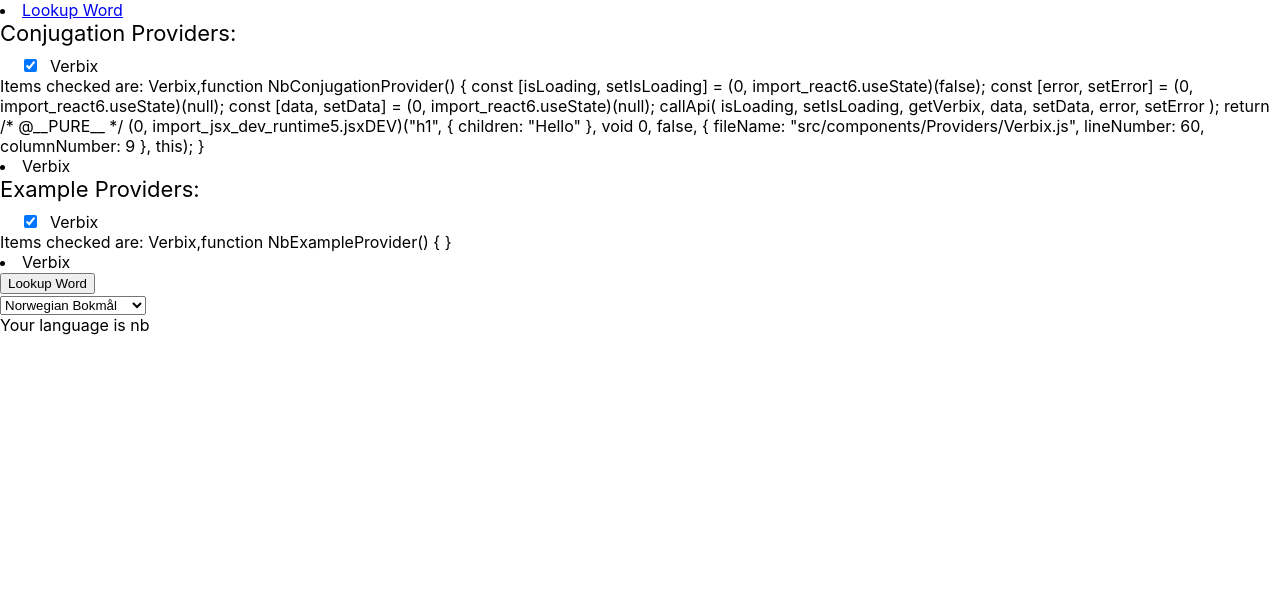
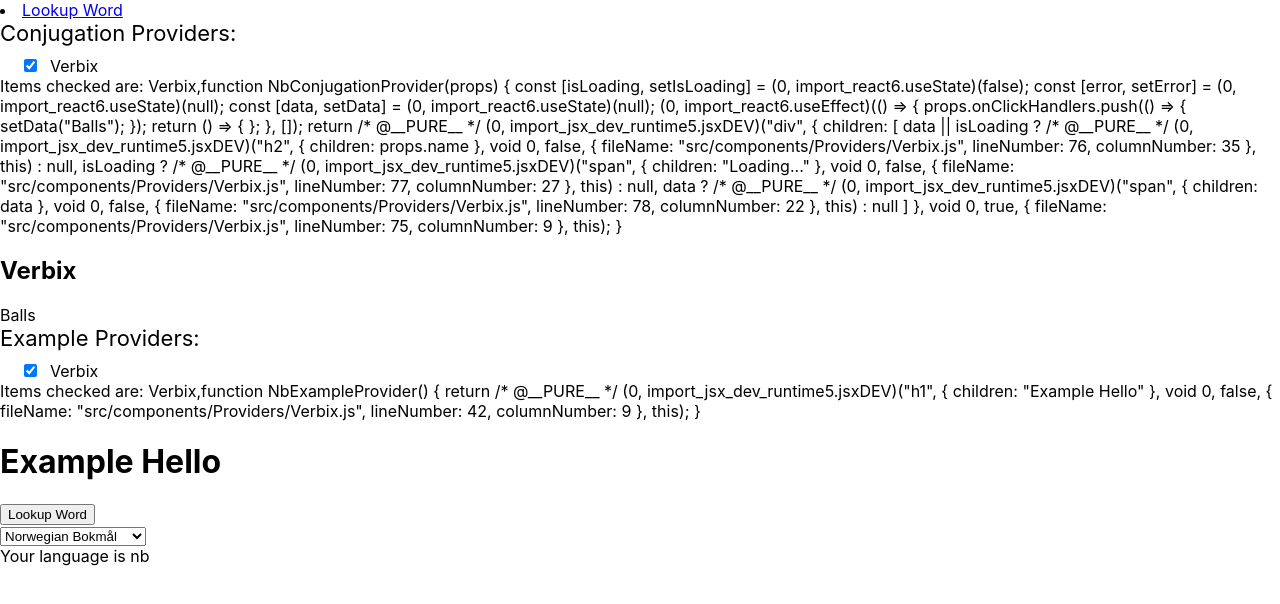
Before and after one commit to grantcurell/narjetas, a React (Create React App) app: page / in a window 1280 px wide. Both pictures are taken after a click on the button "Lookup Word". Shown: the top 604 px of the page. Built offline with nearby package versions, Linux system fonts and the light colour scheme.

Commit message:
Pre refactor

```diff
--- a/src/components/Providers/Provider.js
+++ b/src/components/Providers/Provider.js
@@ -5,27 +5,6 @@ import '../../styles/styles.css'
 export default function Provider(props) {
 
     const [checked, setChecked] = useState([Object.entries(props.Providers)]);
-    const [toggled, setToggle] = useState();
-
-    // Register an event handler such that when someone clicks the button
-    // "Lookup Word" in lookup word that this component takes action
-    // TODO - we need to untoggle for the next word
-    useEffect(() => {
-        props.onClickHandlers.push(() => {
-            setToggle(true); // TODO INVESTIGATE THIS WARNING
-            /*
-            TODO
-            1. Check which providers are checked
-            2. Render them based on what is checked
-            */
-            //Object.entries(props.Providers).forEach(
-
-            //);
-        });
-        return () => {
-          //alert("component is being removed from the DOM");
-        };
-    }, []);
 
     // Add/Remove checked item from list
     const handleCheck = (event) => {
@@ -42,31 +21,11 @@ export default function Provider(props) {
         checked.includes(item) ? "checked-item" : "not-checked-item";
 
     // If there are any checked items then print them
-    var checkedItems = checked.length
+    let checkedItems = checked.length
     ? checked.reduce((total, item) => {
         return total + ", " + item;
         })
     : "";
-
-    const addItem = (item) => {
-
-        // setCart is the state setter
-        // and it will tell the component to update its state.
-        // Via the magic that is the totality of Javascript, it
-        // will magically receive the previous state to this function
-        // We then use spread syntax to expand the previous array
-        // and add it with the item.
-        setCart((prev) => {
-            return [item, ...prev];
-        });
-    };
-
-    // This removes the item at some set index.
-    const removeItem = (targetIndex) => {
-        setCart((prev) => {
-            return prev.filter((item, index) => index !== targetIndex);
-        });
-    };
 
     // TODO change the checkbox keys
     return (
@@ -85,11 +44,15 @@ export default function Provider(props) {
                     {`Items checked are: ${checkedItems}`}
                 </div>
             </div>
-            {Object.entries(props.Providers).map((item, index) => (
-                <li onClick={() => removeItem(index)} key={index}>
-                    {item}
-                </li>
-            ))}
+
+            <div > {
+                Object.entries(props.Providers).map((Provider, index) => {
+                        const Component = Provider[1];
+                        return <Component key={Provider[0]+`_${props.providerType}`} onClickHandlers={props.onClickHandlers} name={Provider[0]}/>
+                    }
+                )
+            }
+            </div>
         </div>
       );
 };
--- a/src/components/Providers/Verbix.js
+++ b/src/components/Providers/Verbix.js
@@ -1,5 +1,5 @@
 import callApi from "../../library_code/callApi";
-import { useState } from "react";
+import { useState, useEffect } from "react";
 
 const getVerbix = async (data, options) => {
     const response = await fetch('https://www.verbix.com/webverbix/go.php?&D1=25&T1=elske', {
@@ -38,14 +38,29 @@ export const Verbix = {
 
 // Norwegian providers
 function NbExampleProvider() {
-
+    return(
+        <h1>Example Hello</h1>
+    );
 }
 
-function NbConjugationProvider() {
+function NbConjugationProvider(props) {
     const [isLoading, setIsLoading] = useState(false);
     const [error, setError] = useState(null);
     const [data, setData] = useState(null);
 
+    // Register an event handler such that when someone clicks the button
+    // "Lookup Word" in lookup word that this component takes action
+    // TODO - we need to untoggle for the next word
+    useEffect(() => {
+        props.onClickHandlers.push(() => {
+            setData("Balls");
+        });
+        return () => {
+          //alert("component is being removed from the DOM");
+        };
+    }, []);
+
+    /*
     callApi(
         isLoading,
         setIsLoading,
@@ -54,9 +69,13 @@ function NbConjugationProvider() {
         setData,
         error,
         setError
-    );
+    );*/
 
     return(
-        <h1>Hello</h1>
+        <div>
+            { data || isLoading ? <h2>{props.name}</h2> : null }
+            { isLoading ? <span>Loading...</span> : null }
+            { data ? <span>{data}</span> : null }
+        </div>
     );
 }
```
